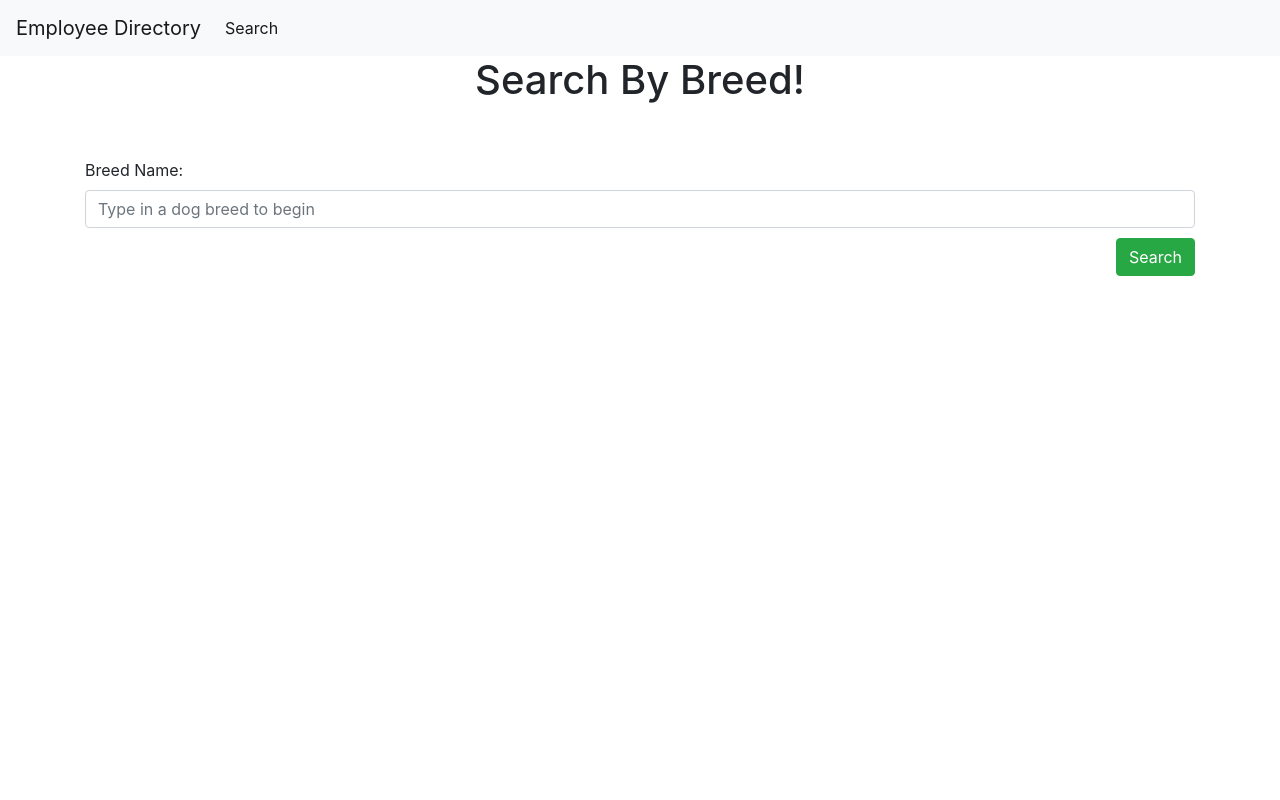
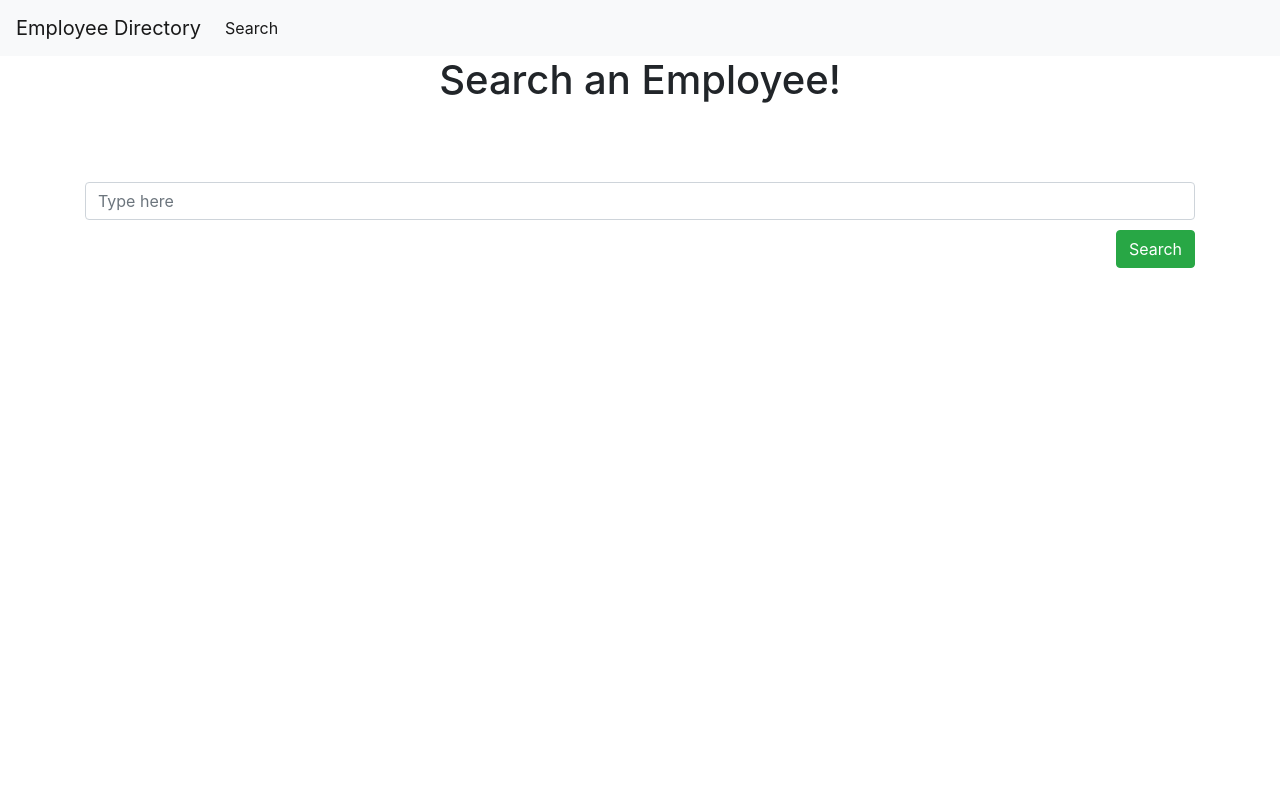
Before and after one commit to youjmi/emp-dir, a React (Create React App) app: page /search in a window 1280 px wide. Shown: the top 800 px of the page. Built offline with nearby package versions, Linux system fonts and the light colour scheme.

Commit message:
changing search design

```diff
--- a/src/App.js
+++ b/src/App.js
@@ -12,7 +12,7 @@ function App() {
       <div>
         <Navbar />
         <Wrapper>
-        <Route exact path="/about" component={Home} />
+        <Route exact path="/" component={Home} />
         <Route exact path="/search" component={Search} />
         </Wrapper>
         <Footer />
--- a/src/components/Navbar/index.js
+++ b/src/components/Navbar/index.js
@@ -6,7 +6,7 @@ import "./style.css";
 function Navbar() {
   return (
     <nav className="navbar navbar-expand-lg navbar-light bg-light">
-      <Link className="navbar-brand" to="/about">
+      <Link className="navbar-brand" to="/">
         Employee Directory
       </Link>
       <div>
--- a/src/components/SearchForm/index.js
+++ b/src/components/SearchForm/index.js
@@ -6,7 +6,7 @@ function SearchForm(props) {
   return (
     <form className="search">
       <div className="form-group">
-        <label htmlFor="breed">Breed Name:</label>
+        <label htmlFor="breed"></label>
         <input
           value={props.search}
           onChange={props.handleInputChange}
@@ -14,7 +14,7 @@ function SearchForm(props) {
           list="breeds"
           type="text"
           className="form-control"
-          placeholder="Type in a dog breed to begin"
+          placeholder="Type here"
           id="breed"
         />
         <datalist id="breeds">
--- a/src/pages/Search.js
+++ b/src/pages/Search.js
@@ -33,7 +33,7 @@ class Search extends Component {
     return (
       <div>
         <Container style={{ minHeight: "80%" }}>
-          <h1 className="text-center">Search By Breed!</h1>
+          <h1 className="text-center">Search an Employee!</h1>
           <Alert
             type="danger"
             style={{ opacity: this.state.error ? 1 : 0, marginBottom: 10 }}
```
